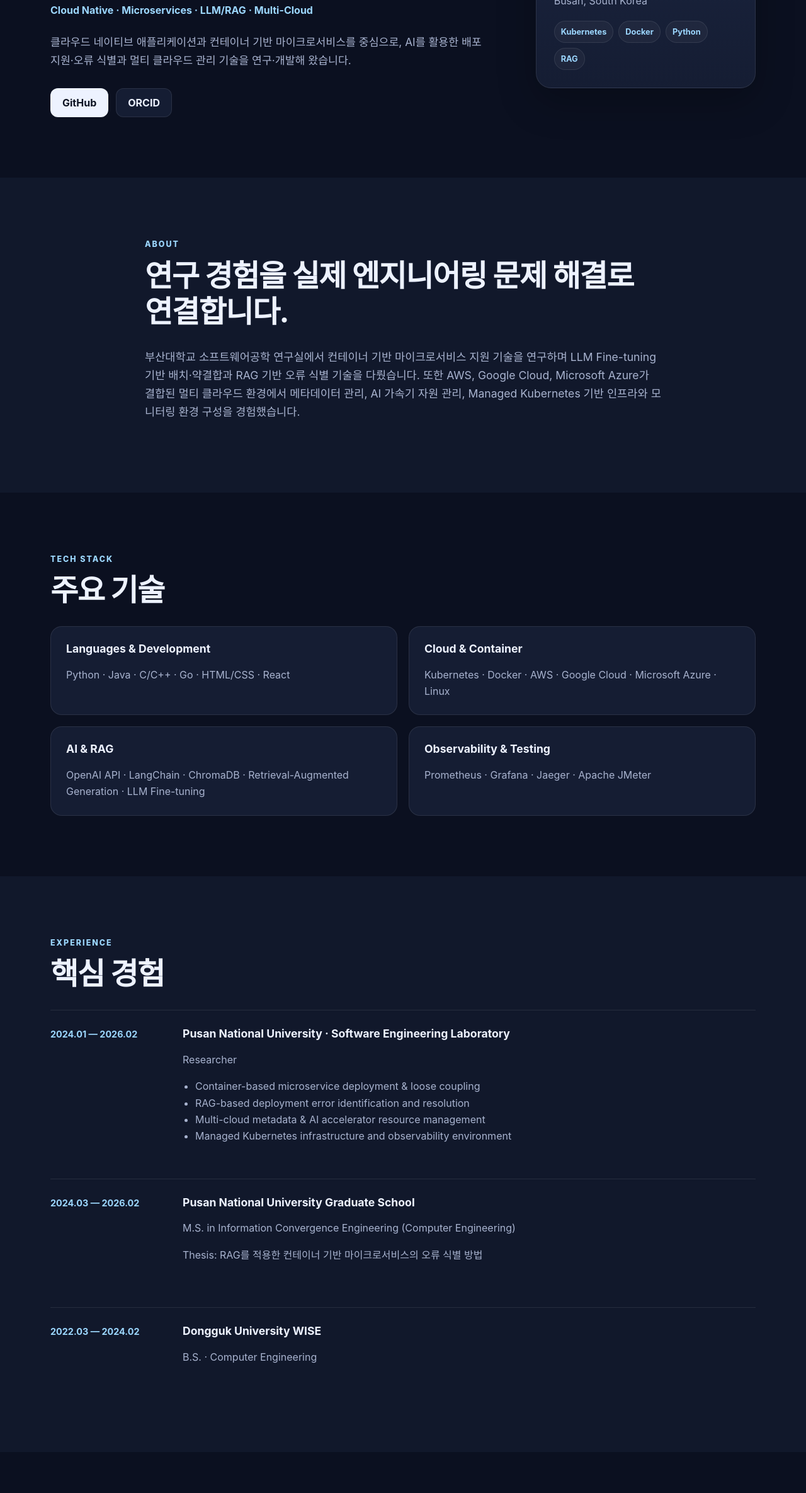
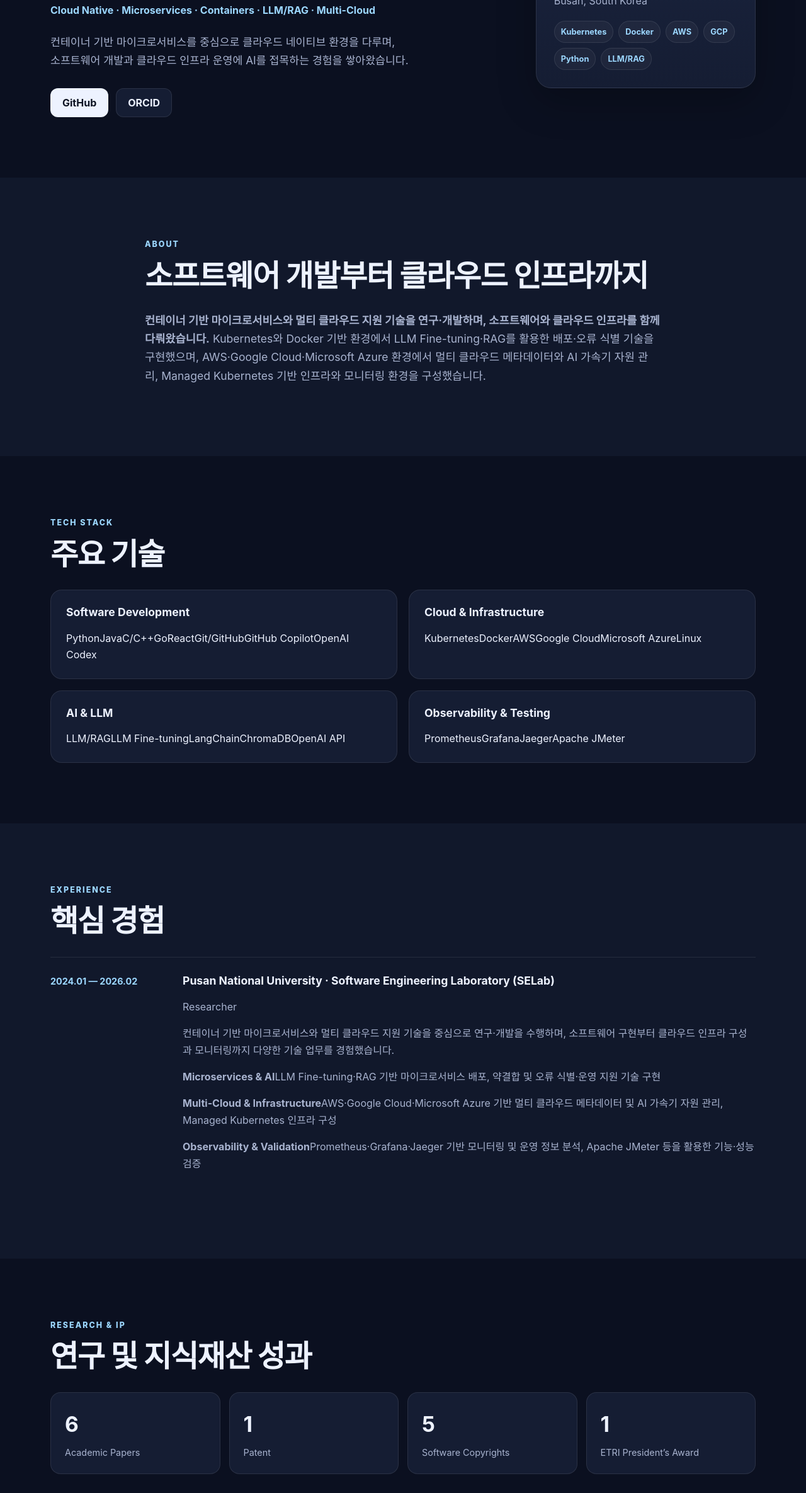
Before and after one commit to DaeyeongCho/DaeyeongCho.github.io, a plain HTML site: page index.html in a window 1280 px wide. Shown: the part 430-2800 px from the top of the page at 63% size. Drawn offline with Linux system fonts and the light colour scheme.

Commit message:
Refine portfolio content and structure

```diff
--- a/index.html
+++ b/index.html
@@ -3,12 +3,12 @@
 <head>
   <meta charset="UTF-8" />
   <meta name="viewport" content="width=device-width, initial-scale=1.0" />
-  <meta name="description" content="Daeyeong Cho — Software & Cloud Engineer. Cloud Native, Microservices, Kubernetes, LLM/RAG, Multi-Cloud." />
+  <meta name="description" content="Daeyeong Cho — Software & Cloud Engineering. Cloud Native, Microservices, Containers, LLM/RAG, Multi-Cloud." />
   <meta name="author" content="Daeyeong Cho" />
-  <meta property="og:title" content="Daeyeong Cho | Software & Cloud Engineer" />
-  <meta property="og:description" content="Cloud Native · Microservices · LLM/RAG · Multi-Cloud" />
+  <meta property="og:title" content="Daeyeong Cho | Software & Cloud Engineering" />
+  <meta property="og:description" content="Cloud Native · Microservices · Containers · LLM/RAG · Multi-Cloud" />
   <meta property="og:type" content="website" />
-  <title>Daeyeong Cho | Software & Cloud Engineer</title>
+  <title>Daeyeong Cho | Software & Cloud Engineering</title>
   <link rel="preconnect" href="https://avatars.githubusercontent.com" />
   <link rel="stylesheet" href="./styles.css" />
 </head>
@@ -19,8 +19,9 @@
       <nav class="nav" aria-label="주요 메뉴">
         <a href="#about">About</a>
         <a href="#stack">Tech Stack</a>
-        <a href="#work">Experience</a>
+        <a href="#experience">Experience</a>
         <a href="#research">Research & IP</a>
+        <a href="#education">Education</a>
         <a href="#contact">Contact</a>
       </nav>
     </div>
@@ -30,20 +31,21 @@
     <section class="hero section">
       <div class="container hero-grid">
         <div>
-          <p class="eyebrow">SOFTWARE · CLOUD · AI</p>
+          <p class="eyebrow">SOFTWARE · INFRASTRUCTURE · AI</p>
           <h1>Daeyeong Cho</h1>
-          <p class="hero-role">Software & Cloud Engineer</p>
-          <p class="hero-keywords">Cloud Native · Microservices · LLM/RAG · Multi-Cloud</p>
+          <p class="hero-role">Software & Cloud Engineering</p>
+          <p class="hero-keywords">Cloud Native · Microservices · Containers · LLM/RAG · Multi-Cloud</p>
           <p class="hero-copy">
-            클라우드 네이티브 애플리케이션과 컨테이너 기반 마이크로서비스를 중심으로,
-            AI를 활용한 배포 지원·오류 식별과 멀티 클라우드 관리 기술을 연구·개발해 왔습니다.
+            컨테이너 기반 마이크로서비스를 중심으로 클라우드 네이티브 환경을 다루며,<br class="desktop-break" />
+            소프트웨어 개발과 클라우드 인프라 운영에 AI를 접목하는 경험을 쌓아왔습니다.
           </p>
           <div class="hero-actions">
             <a class="button primary" href="https://github.com/DaeyeongCho" target="_blank" rel="noreferrer">GitHub</a>
             <a class="button secondary" href="https://orcid.org/0009-0005-3903-5723" target="_blank" rel="noreferrer">ORCID</a>
           </div>
         </div>
-        <div class="profile-card">
+
+        <aside class="profile-card" aria-label="프로필 요약">
           <img class="avatar" src="https://avatars.githubusercontent.com/u/112680274?v=4" alt="Daeyeong Cho GitHub profile" />
           <div class="profile-meta">
             <strong>Daeyeong Cho</strong>
@@ -52,23 +54,22 @@
           <div class="mini-tags" aria-label="핵심 기술">
             <span>Kubernetes</span>
             <span>Docker</span>
+            <span>AWS</span>
+            <span>GCP</span>
             <span>Python</span>
-            <span>RAG</span>
+            <span>LLM/RAG</span>
           </div>
-        </div>
+        </aside>
       </div>
     </section>
 
     <section id="about" class="section section-muted">
       <div class="container narrow">
         <p class="section-label">ABOUT</p>
-        <h2>연구 경험을 실제 엔지니어링 문제 해결로 연결합니다.</h2>
-        <p class="lead">
-          부산대학교 소프트웨어공학 연구실에서 컨테이너 기반 마이크로서비스 지원 기술을 연구하며
-          LLM Fine-tuning 기반 배치·약결합과 RAG 기반 오류 식별 기술을 다뤘습니다.
-          또한 AWS, Google Cloud, Microsoft Azure가 결합된 멀티 클라우드 환경에서
-          메타데이터 관리, AI 가속기 자원 관리, Managed Kubernetes 기반 인프라와
-          모니터링 환경 구성을 경험했습니다.
+        <h2>소프트웨어 개발부터 클라우드 인프라까지</h2>
+        <p class="lead about-copy">
+          <strong>컨테이너 기반 마이크로서비스와 멀티 클라우드 지원 기술을 연구·개발하며, 소프트웨어와 클라우드 인프라를 함께 다뤄왔습니다.</strong>
+          Kubernetes와 Docker 기반 환경에서 LLM Fine-tuning·RAG를 활용한 배포·오류 식별 기술을 구현했으며, AWS·Google Cloud·Microsoft Azure 환경에서 멀티 클라우드 메타데이터와 AI 가속기 자원 관리, Managed Kubernetes 기반 인프라와 모니터링 환경을 구성했습니다.
         </p>
       </div>
     </section>
@@ -78,57 +79,52 @@
         <p class="section-label">TECH STACK</p>
         <h2>주요 기술</h2>
         <div class="card-grid stack-grid">
-          <article class="card">
-            <h3>Languages & Development</h3>
-            <p>Python · Java · C/C++ · Go · HTML/CSS · React</p>
+          <article class="card stack-card">
+            <h3>Software Development</h3>
+            <div class="tech-tags">
+              <span>Python</span><span>Java</span><span>C/C++</span><span>Go</span><span>React</span><span>Git/GitHub</span><span>GitHub Copilot</span><span>OpenAI Codex</span>
+            </div>
           </article>
-          <article class="card">
-            <h3>Cloud & Container</h3>
-            <p>Kubernetes · Docker · AWS · Google Cloud · Microsoft Azure · Linux</p>
+          <article class="card stack-card">
+            <h3>Cloud & Infrastructure</h3>
+            <div class="tech-tags">
+              <span>Kubernetes</span><span>Docker</span><span>AWS</span><span>Google Cloud</span><span>Microsoft Azure</span><span>Linux</span>
+            </div>
           </article>
-          <article class="card">
-            <h3>AI & RAG</h3>
-            <p>OpenAI API · LangChain · ChromaDB · Retrieval-Augmented Generation · LLM Fine-tuning</p>
+          <article class="card stack-card">
+            <h3>AI & LLM</h3>
+            <div class="tech-tags">
+              <span>LLM/RAG</span><span>LLM Fine-tuning</span><span>LangChain</span><span>ChromaDB</span><span>OpenAI API</span>
+            </div>
           </article>
-          <article class="card">
+          <article class="card stack-card">
             <h3>Observability & Testing</h3>
-            <p>Prometheus · Grafana · Jaeger · Apache JMeter</p>
+            <div class="tech-tags">
+              <span>Prometheus</span><span>Grafana</span><span>Jaeger</span><span>Apache JMeter</span>
+            </div>
           </article>
         </div>
       </div>
     </section>
 
-    <section id="work" class="section section-muted">
+    <section id="experience" class="section section-muted">
       <div class="container">
         <p class="section-label">EXPERIENCE</p>
         <h2>핵심 경험</h2>
         <div class="timeline">
-          <article class="timeline-item">
+          <article class="timeline-item experience-item">
             <div class="timeline-date">2024.01 — 2026.02</div>
             <div>
-              <h3>Pusan National University · Software Engineering Laboratory</h3>
-              <p class="muted">Researcher</p>
-              <ul>
-                <li>Container-based microservice deployment & loose coupling</li>
-                <li>RAG-based deployment error identification and resolution</li>
-                <li>Multi-cloud metadata & AI accelerator resource management</li>
-                <li>Managed Kubernetes infrastructure and observability environment</li>
-              </ul>
-            </div>
-          </article>
-          <article class="timeline-item">
-            <div class="timeline-date">2024.03 — 2026.02</div>
-            <div>
-              <h3>Pusan National University Graduate School</h3>
-              <p class="muted">M.S. in Information Convergence Engineering (Computer Engineering)</p>
-              <p>Thesis: RAG를 적용한 컨테이너 기반 마이크로서비스의 오류 식별 방법</p>
-            </div>
-          </article>
-          <article class="timeline-item">
-            <div class="timeline-date">2022.03 — 2024.02</div>
-            <div>
-              <h3>Dongguk University WISE</h3>
-              <p class="muted">B.S. · Computer Engineering</p>
+              <h3>Pusan National University · Software Engineering Laboratory (SELab)</h3>
+              <p class="role-line">Researcher</p>
+              <p class="experience-summary">
+                컨테이너 기반 마이크로서비스와 멀티 클라우드 지원 기술을 중심으로 연구·개발을 수행하며, 소프트웨어 구현부터 클라우드 인프라 구성과 모니터링까지 다양한 기술 업무를 경험했습니다.
+              </p>
+              <div class="experience-points">
+                <p><strong>Microservices & AI</strong><span>LLM Fine-tuning·RAG 기반 마이크로서비스 배포, 약결합 및 오류 식별·운영 지원 기술 구현</span></p>
+                <p><strong>Multi-Cloud & Infrastructure</strong><span>AWS·Google Cloud·Microsoft Azure 기반 멀티 클라우드 메타데이터 및 AI 가속기 자원 관리, Managed Kubernetes 인프라 구성</span></p>
+                <p><strong>Observability & Validation</strong><span>Prometheus·Grafana·Jaeger 기반 모니터링 및 운영 정보 분석, Apache JMeter 등을 활용한 기능·성능 검증</span></p>
+              </div>
             </div>
           </article>
         </div>
@@ -139,6 +135,7 @@
       <div class="container">
         <p class="section-label">RESEARCH & IP</p>
         <h2>연구 및 지식재산 성과</h2>
+
         <div class="stats" aria-label="연구 성과 요약">
           <div class="stat"><strong>6</strong><span>Academic Papers</span></div>
           <div class="stat"><strong>1</strong><span>Patent</span></div>
@@ -149,23 +146,43 @@
         <div class="card-grid research-grid">
           <article class="card feature-card">
             <span class="pill">Microservices</span>
-            <h3>LLM 기반 마이크로서비스 배치·약결합 지원</h3>
-            <p>Kubernetes 명세와 BCE 패턴을 바탕으로 마이크로서비스 유형을 식별하고 사용자 요구사항에 맞는 배치·약결합을 지원하는 방법을 연구했습니다.</p>
+            <h3>마이크로서비스 배치 및 약결합 지원</h3>
+            <p>Kubernetes 명세와 BCE 패턴, LLM Fine-tuning을 활용해 마이크로서비스 유형을 식별하고 사용자 요구사항에 따른 약결합·배포를 지원하는 기술을 연구·개발했습니다.</p>
           </article>
           <article class="card feature-card">
-            <span class="pill">RAG</span>
-            <h3>컨테이너 마이크로서비스 오류 식별</h3>
-            <p>Kubernetes 운영 정보와 Jaeger 통신 흐름을 분석하고 LangChain·ChromaDB 기반 RAG를 활용해 오류 식별과 해소 방안 생성을 지원했습니다.</p>
+            <span class="pill">LLM/RAG</span>
+            <h3>마이크로서비스 오류 식별 및 운영 지원</h3>
+            <p>Kubernetes 운영 정보와 Jaeger 기반 통신 흐름을 분석하고, RAG를 활용해 오류를 식별하고 해소 방안을 생성하는 기술을 연구·개발했습니다.</p>
           </article>
           <article class="card feature-card">
             <span class="pill">Multi-Cloud</span>
             <h3>멀티 클라우드 자원 관리</h3>
-            <p>멀티 클라우드 메타데이터와 AI 가속기 자원 관리, Managed Kubernetes 기반 인프라 및 모니터링 환경 구성 경험을 보유하고 있습니다.</p>
+            <p>멀티 클라우드 메타데이터와 AI 가속기 자원을 관리하고, Managed Kubernetes와 Prometheus·Grafana 기반 인프라 및 모니터링 환경을 구성했습니다.</p>
           </article>
         </div>
 
         <div class="center-actions">
           <a class="button secondary" href="https://orcid.org/0009-0005-3903-5723" target="_blank" rel="noreferrer">전체 연구 성과는 ORCID에서 보기</a>
+        </div>
+      </div>
+    </section>
+
+    <section id="education" class="section section-muted">
+      <div class="container">
+        <p class="section-label">EDUCATION</p>
+        <h2>학력</h2>
+        <div class="education-grid">
+          <article class="education-card">
+            <div class="education-date">2024.03 — 2026.02</div>
+            <h3>Pusan National University Graduate School</h3>
+            <p class="degree">M.S. · Information Convergence Engineering (Computer Engineering)</p>
+            <p class="thesis"><strong>Thesis</strong> RAG를 적용한 컨테이너 기반 마이크로서비스의 오류 식별 방법</p>
+          </article>
+          <article class="education-card">
+            <div class="education-date">2022.03 — 2024.02</div>
+            <h3>Dongguk University WISE</h3>
+            <p class="degree">B.S. · Computer Engineering</p>
+          </article>
         </div>
       </div>
     </section>
```
